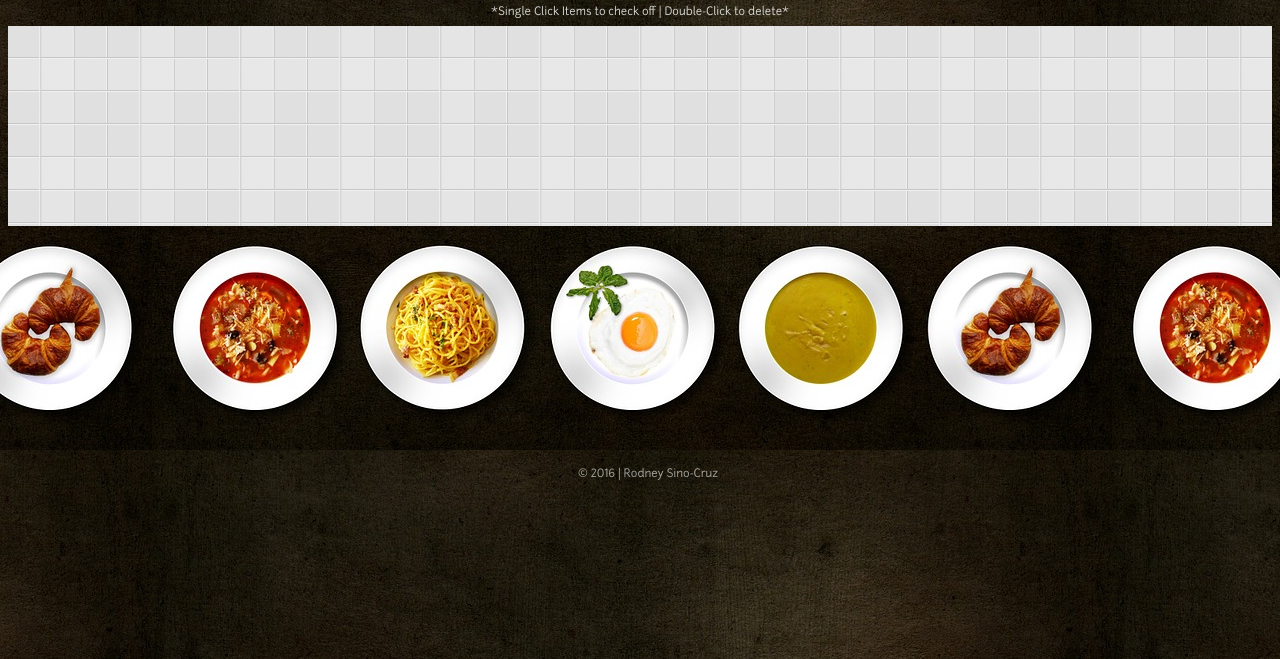
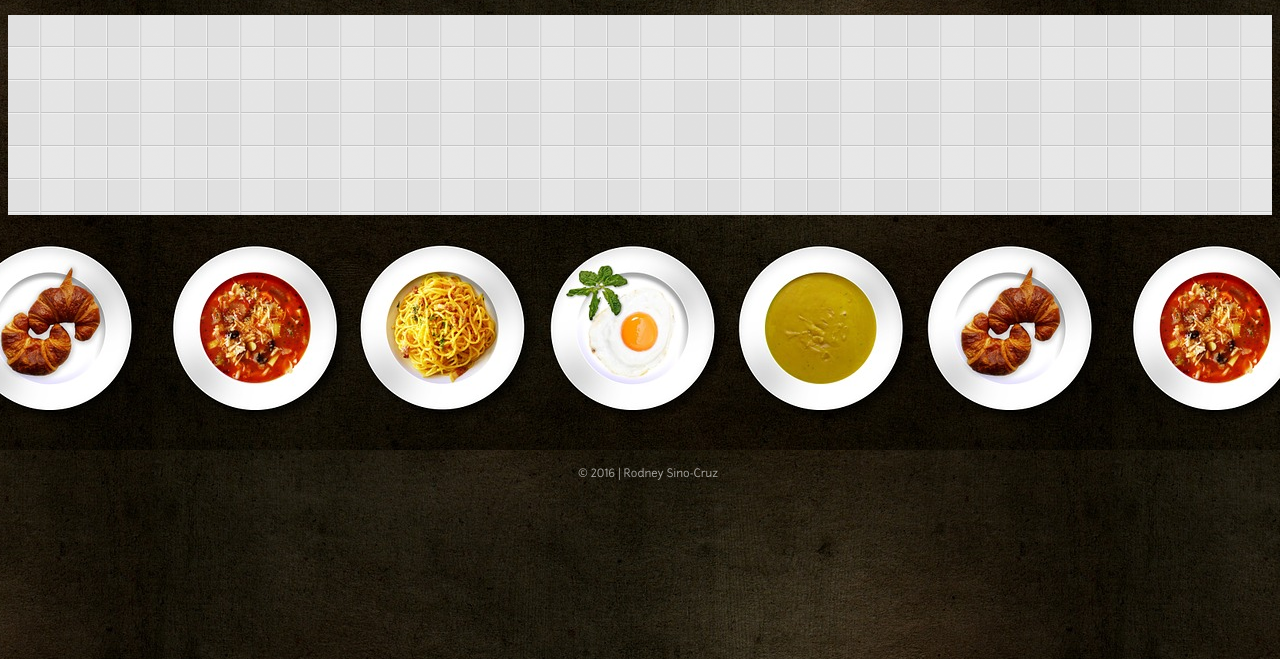
Before and after one commit to rodwater/shopping-list-app, a plain HTML site: page index.html in a window 1280 px wide. Shown: the part 141-800 px from the top of the page. Drawn offline with nearby package versions, Linux system fonts and the light colour scheme.

Commit message:
interactive2

```diff
--- a/index.html
+++ b/index.html
@@ -9,7 +9,6 @@
 <header><h1>BASKET CASE</h1><br></header>
 
 <body>
-<div class="rules">*Single Click Items to check off | Double-Click to delete*</div>
 <form name="checkListForm">
     <div class="quantity">Quantity:</div>
     <input type="text" name="quantity" maxlength="8" size="8" />
```
